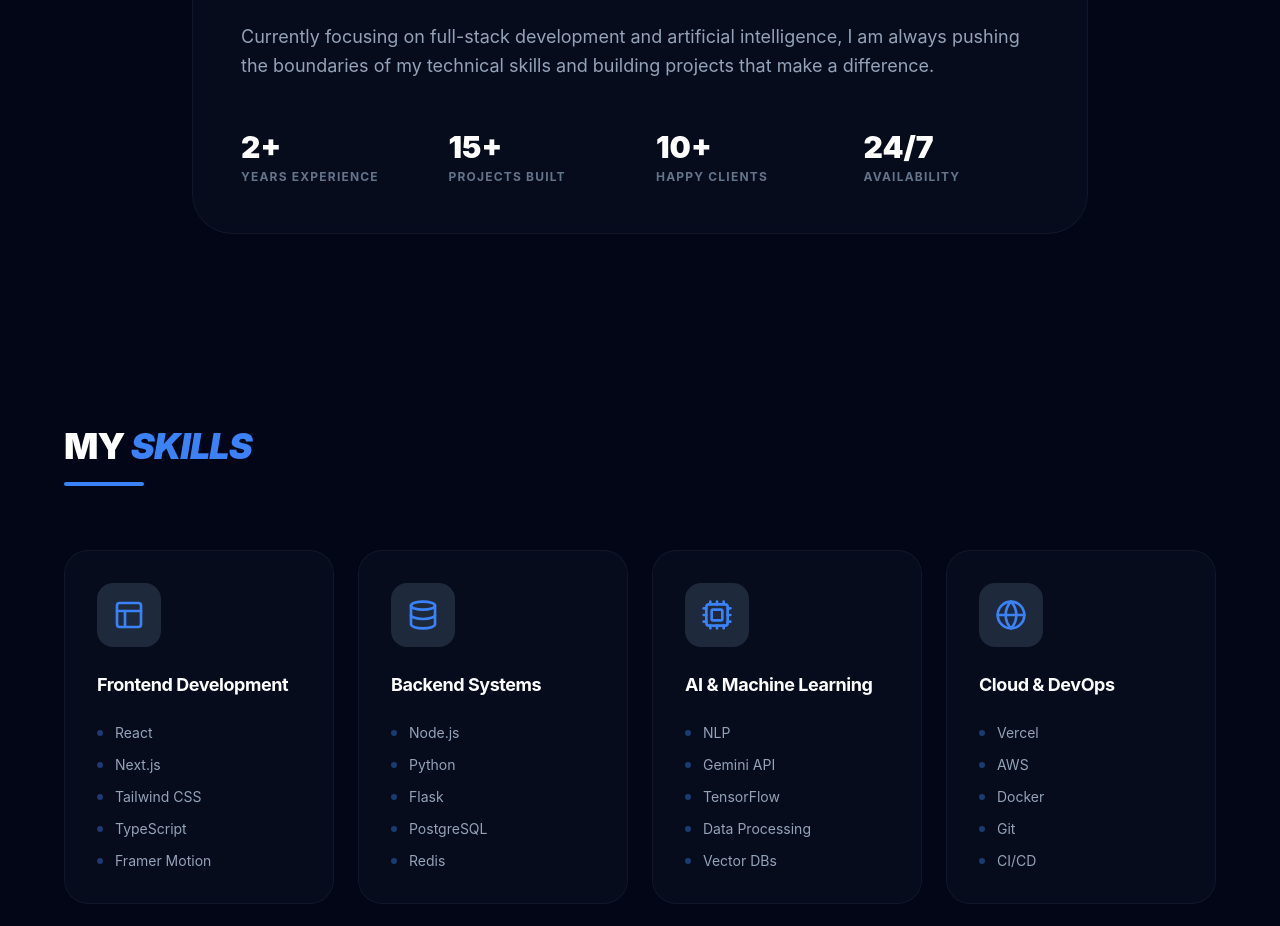
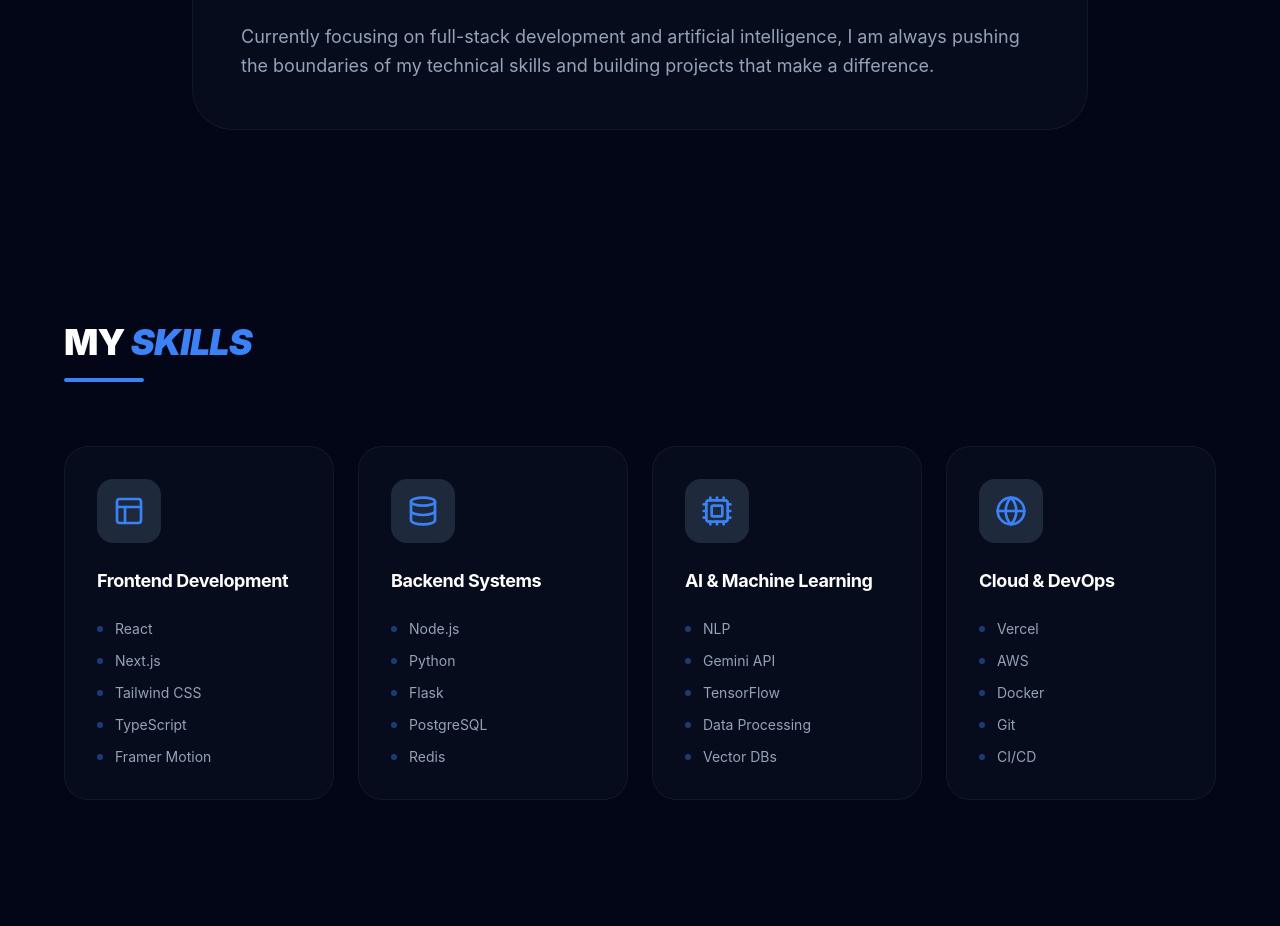
Before and after one commit to akh112003/akhil_portfolio, a React (Vite) app: page / in a window 1280 px wide. Shown: the part 1160-2086 px from the top of the page. Built offline with nearby package versions, Linux system fonts and the light colour scheme.

Commit message:
Remove unsupported portfolio statistics

```diff
--- a/src/components/About.jsx
+++ b/src/components/About.jsx
@@ -29,25 +29,6 @@
               Currently focusing on full-stack development and artificial intelligence, I am always pushing the boundaries of my technical skills and building projects that make a difference.
             </p>
           </div>
-
-          <div className="mt-12 grid grid-cols-2 sm:grid-cols-4 gap-8">
-            <div>
-              <h4 className="text-3xl font-black text-white mb-1">2+</h4>
-              <p className="text-xs font-bold text-slate-500 uppercase tracking-widest">Years Experience</p>
-            </div>
-            <div>
-              <h4 className="text-3xl font-black text-white mb-1">15+</h4>
-              <p className="text-xs font-bold text-slate-500 uppercase tracking-widest">Projects Built</p>
-            </div>
-            <div>
-              <h4 className="text-3xl font-black text-white mb-1">10+</h4>
-              <p className="text-xs font-bold text-slate-500 uppercase tracking-widest">Happy Clients</p>
-            </div>
-            <div>
-              <h4 className="text-3xl font-black text-white mb-1">24/7</h4>
-              <p className="text-xs font-bold text-slate-500 uppercase tracking-widest">Availability</p>
-            </div>
-          </div>
         </motion.div>
       </div>
     </section>
```
